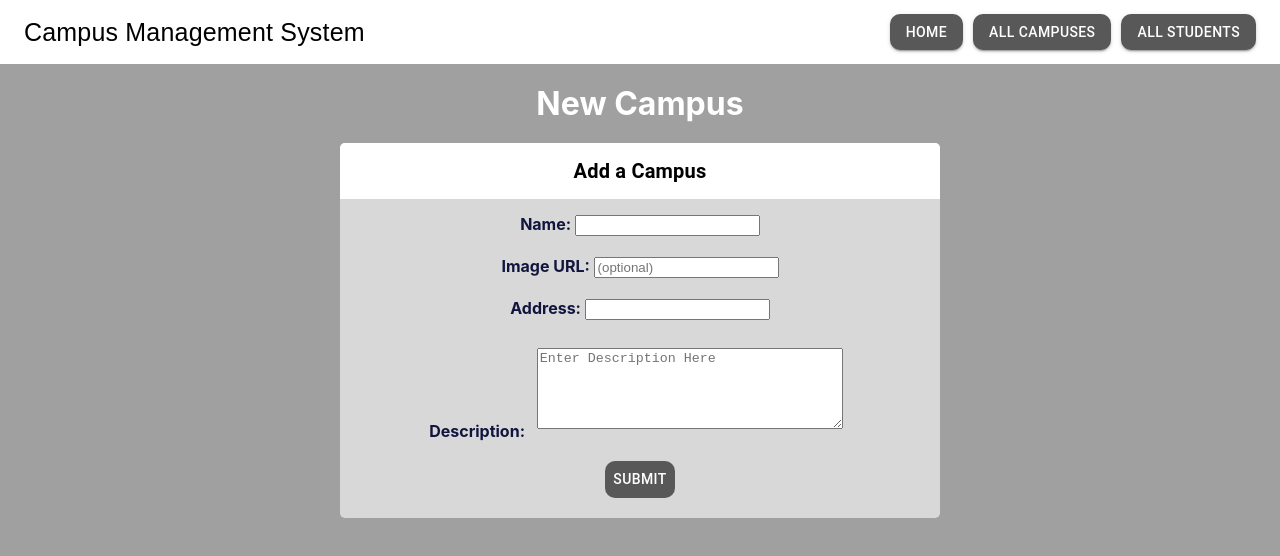
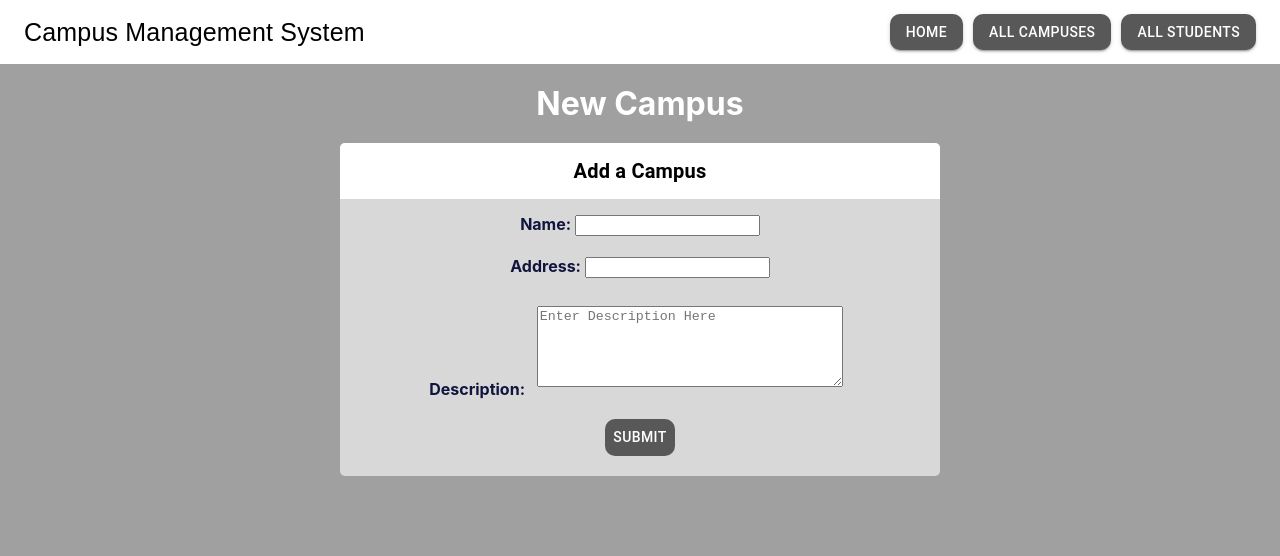
Before and after one commit to kaitzhen/crud-client, a React (Create React App) app: page /newcampus in a window 1280 px wide. Shown: the top 556 px of the page. Built offline with nearby package versions, Linux system fonts and the light colour scheme.

Commit message:
removed image input from add form, user can edit image later

```diff
--- a/src/components/containers/NewCampusContainer.js
+++ b/src/components/containers/NewCampusContainer.js
@@ -17,7 +17,6 @@ class NewCampusContainer extends Component {
     super(props);
     this.state = {
       name: "",
-      imageUrl: '',
       address: "",
       description: "",
       redirect: false,
@@ -38,7 +37,6 @@ class NewCampusContainer extends Component {
 
     let campus = {
         name: this.state.name,
-        imageUrl: this.state.imageUrl,
         address: this.state.address,
         description: this.state.description
     };
@@ -49,7 +47,6 @@ class NewCampusContainer extends Component {
     // Update state, and trigger redirect to show the new campus
     this.setState({
       name: "",
-      imageUrl: "",
       address: "",
       description:"",
       redirect: true,
--- a/src/components/containers/NewStudentContainer.js
+++ b/src/components/containers/NewStudentContainer.js
@@ -19,7 +19,6 @@ class NewStudentContainer extends Component {
       firstname: "",
       lastname: "",
       email: "",
-      imageUrl: "",
       gpa: 0.0,
       campusId: null,
       redirect: false,
@@ -43,7 +42,6 @@ class NewStudentContainer extends Component {
         firstname: this.state.firstname,
         lastname: this.state.lastname,
         email: this.state.email,
-        imageUrl: this.state.imageUrl,
         gpa: this.state.gpa,
         campusId: this.state.campusId
     };
@@ -56,7 +54,6 @@ class NewStudentContainer extends Component {
       firstname: "",
       lastname: "",
       email: "",
-      imageUrl: "",
       gpa: 0.0,
       campusId: null,
       redirect: true,
--- a/src/components/views/EnrollStudentView.js
+++ b/src/components/views/EnrollStudentView.js
@@ -60,10 +60,6 @@ const EnrollStudentView = (props) => {
             <br/>
             <br/>
 
-            <label style={{color:'#11153e', fontWeight: 'bold'}}>Image URL: </label>
-            <input type="text" name="imageUrl" placeholder='(optional)' onChange={(e) => handleChange(e)} />
-            <br/>
-            <br/>
 
             <label style={{color:'#11153e', fontWeight: 'bold'}}>Email: </label>
             <input type="text" name="email" required onChange={(e) => handleChange(e)} />
--- a/src/components/views/NewCampusView.js
+++ b/src/components/views/NewCampusView.js
@@ -55,10 +55,6 @@ const NewCampusView = (props) => {
             <br/>
             <br/>
 
-            <label style= {{color:'#11153e', fontWeight: 'bold'}}>Image URL: </label>
-            <input type="text" name="imageUrl" placeholder='(optional)' onChange ={(e) => handleChange(e)} />
-            <br/>
-            <br/>
 
             <label style={{color:'#11153e', fontWeight: 'bold'}}>Address: </label>
             <input type="text" name="address" required onChange={(e) => handleChange(e)} />
--- a/src/components/views/NewStudentView.js
+++ b/src/components/views/NewStudentView.js
@@ -65,10 +65,6 @@ const NewStudentView = (props) => {
             <br/>
             <br/>
 
-            <label style={{color:'#11153e', fontWeight: 'bold'}}>Image URL: </label>
-            <input type="text" name="imageUrl" placeholder='(optional)' onChange={(e) => handleChange(e)} />
-            <br/>
-            <br/>
 
             <label style={{color:'#11153e', fontWeight: 'bold'}}>GPA: </label>
             <input type="number" name="gpa" required min="0.0" max="4.0" step="0.1" onChange={(e) => handleChange(e)} />
```
